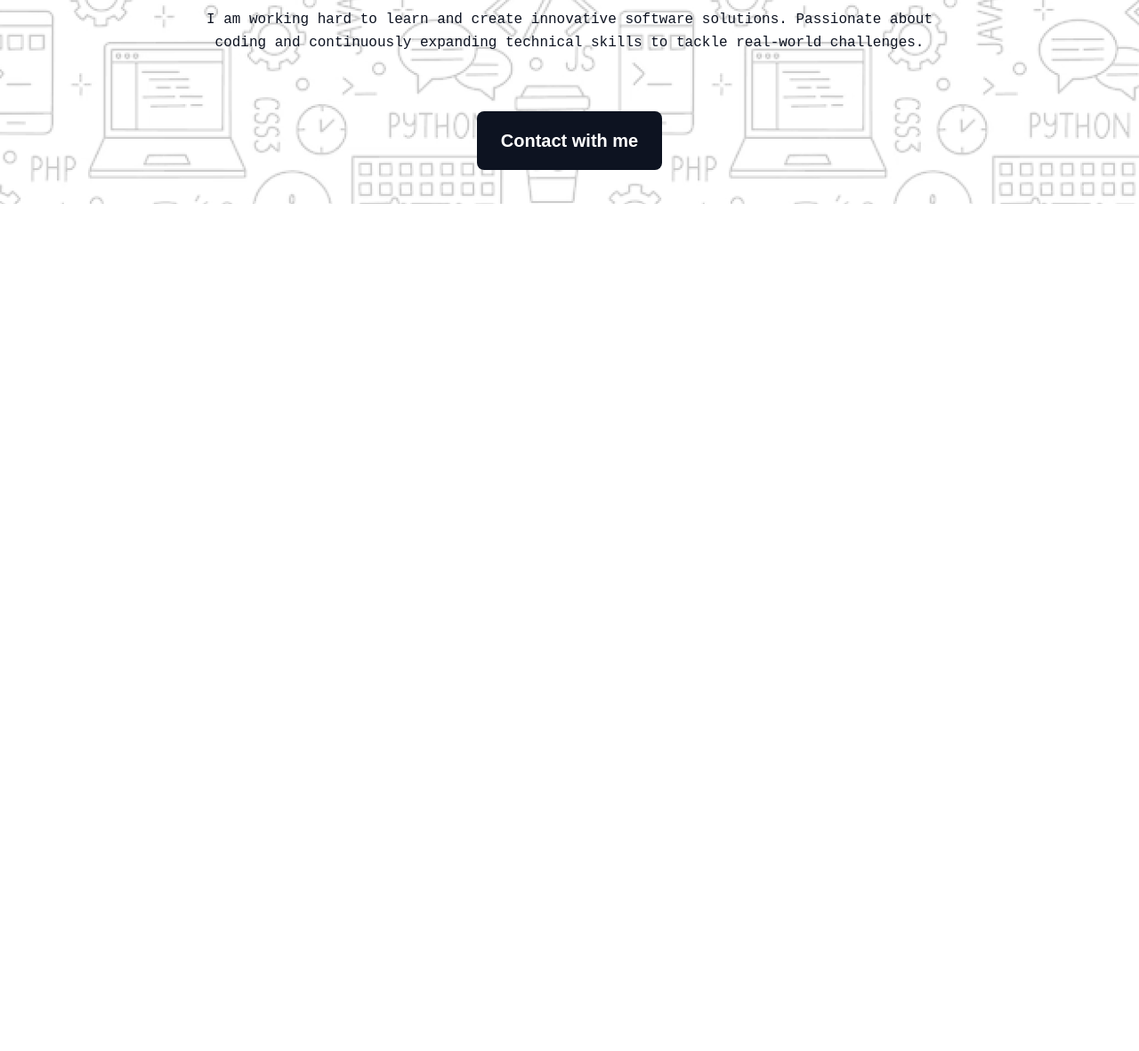
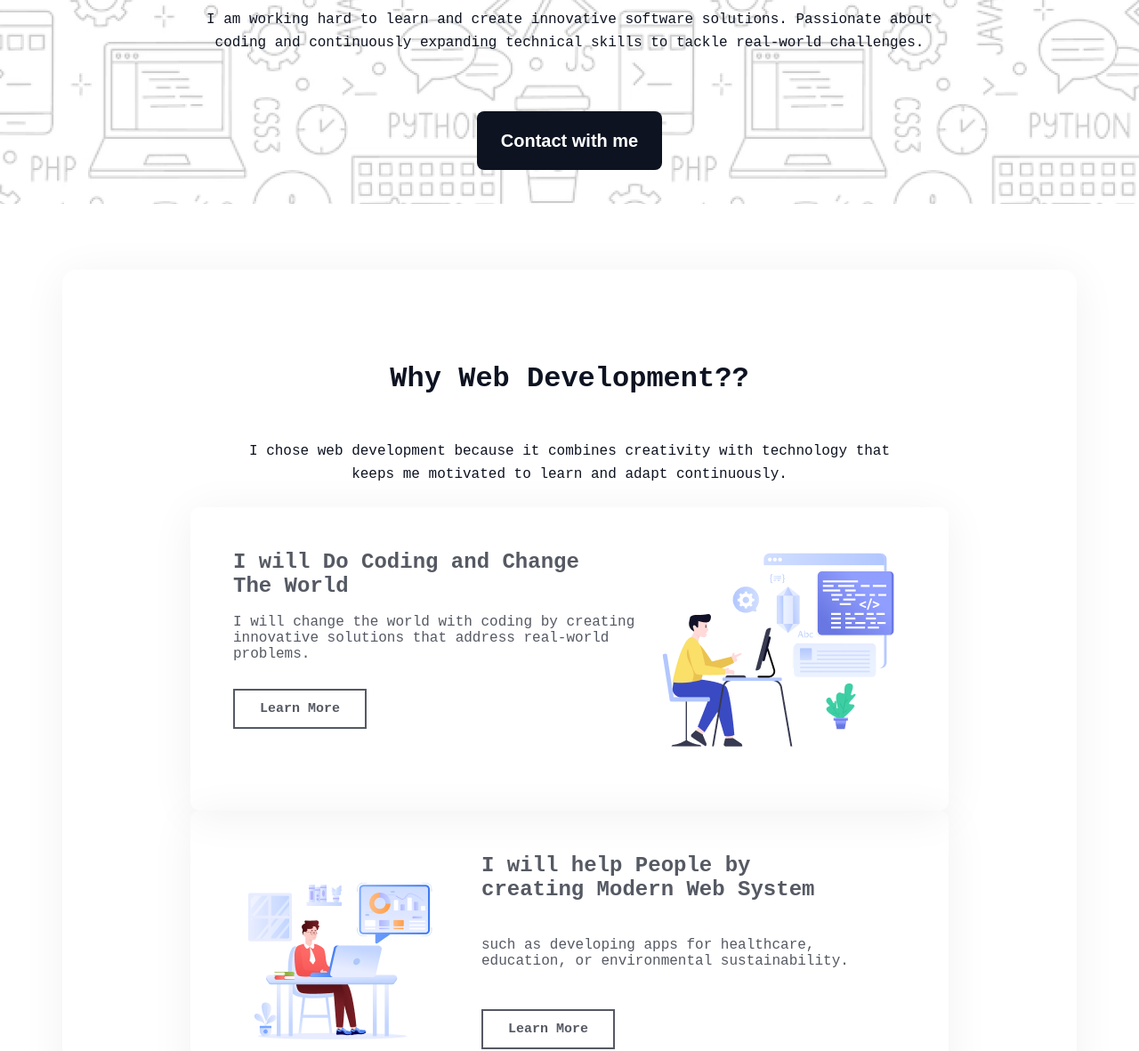
Before and after one commit to rabiyarumi/assignment-1, a plain HTML site: page index.html in a window 1280 px wide. Shown: the part 581-1762 px from the top of the page at 89% size. Before the commit the page ends 810 px from the top, so only its background shows below. Drawn offline with Linux system fonts and the light colour scheme; a web font is replaced by a local one.

Commit message:
added first section

```diff
--- a/index.html
+++ b/index.html
@@ -24,13 +24,63 @@
                 <button class="btn">Contact with me</button>
             </div>
         </div>
+        <!-- banner section ends here -->
+    </header>
+    <main>
+        <!-- reason of choosing web devlopmen section start here -->
+         <section class="section-1">
+            <div class="section-1-container">
+                <div class="section-header-container">
+                    <h1 class="section-header">Why Web Development??</h1>
+                    <p class="section-description">I chose web development because it combines creativity with technology that keeps me motivated to learn and adapt continuously. </p>
+                </div>
+                <div class="section-content-container">
+                    <div class="section-1-content">
+                        <h2 class="section-1-content-header">
+                            I will Do Coding and Change The World
+                        </h2>
+                        <p class="section-1-content-description">
+                            I will change the world with coding by creating innovative solutions that address real-world problems.
+                        </p>
+                        <a href="">Learn More</a>
+                    </div>
+                    <div class="section-1-img-container">
+                        <img src="./assets/section-1.png" alt="">
+                    </div>
+                </div>
+                <div class="section-content-container">
+                    <div class="section-1-img-container">
+                        <img src="./assets/section-2.png" alt="">
+                    </div>
+                    <div class="section-1-content">
+                        <h2 class="section-1-content-header">
+                            I will help People by creating Modern Web System
+                        </h2>
+                        <p class="section-2-content-description">
+                            such as developing apps for healthcare, education, or environmental sustainability.
+                        </p>
+                        <a href="">Learn More</a>
+                    </div>
+                </div>
+                <div class="section-content-container">
+                    <div class="section-1-content">
+                        <h2 class="section-1-content-header">
+                            I will Do Coding and Change The World
+                        </h2>
+                        <p class="section-1-content-description">
+                            I will change the world with coding by creating innovative solutions that address real-world problems.
+                        </p>
+                        <a href="">Learn More</a>
+                    </div>
+                    <div class="section-1-img-container">
+                        <img src="./assets/section-3.png" alt="">
+                    </div>
+                </div>
+            </div>
+         </section>
 
-        <!-- banner section ends here -->
-
-
-
-    </header>
-    <main></main>
+        <!-- reason of choosing web devlopmen section end here -->
+    </main>
     <footer></footer>
 
 </body>
--- a/styles/style.css
+++ b/styles/style.css
@@ -95,3 +95,120 @@ body {
 }
 
 /* banner section ends here */
+
+/* section-1 starts here */
+
+.section-1 {
+   max-width: 1140px;
+   display: flex;
+   flex-direction: column;
+   justify-content: center;
+   align-items: center;
+   margin: 0 auto;
+   margin-top: 74px;
+   padding: 80px 97px;
+   gap: 48px;
+   border-radius: 16px;
+    /* background: rgba(13, 19, 33, 0.02); */
+    box-shadow: 0px 6px 50px 0px rgba(0, 0, 0, 0.06);
+
+}
+
+.section-header-container {
+    display: flex;
+    flex-direction: column;
+    justify-content: center;
+    align-items: center;
+
+}
+.section-header {
+    width: 852px;
+    height: 39px;
+    color: rgb(13, 19, 33);
+    font-size: 32px;
+    font-weight: 800;
+    line-height: 37px;
+    letter-spacing: 0%;
+    text-align: center;
+    margin: 24px 0px;
+}
+.section-description {
+    width: 852px;
+    height: 52px;
+    margin: 24px 0px;
+    color: rgb(13, 19, 33);
+    font-size: 16px;
+    font-weight: 400;
+    line-height: 26px;
+    letter-spacing: 0%;
+    text-align: center;
+    padding-left: 48px;
+    padding-right: 48px;
+}
+.section-content-container {
+    display: flex;
+    justify-content: space-between;
+    padding:48px ;
+    box-shadow: 20px 20px 20%;
+    box-shadow: 0px 6px 50px 0px rgba(0, 0, 0, 0.06);
+    border-radius: 10px;
+
+
+}
+.section-1-content {
+    width: 477px;
+    height: 220px;
+    display: flex;
+    flex-direction: column;
+    justify-content: flex-start;
+    align-items: flex-start;
+
+
+
+}
+.section-1-content-header {
+    width: 390px;
+    height: 72px;
+    color: rgba(13, 19, 33, 0.7);
+    font-size: 24px;
+    font-weight: 700;
+    text-align: left;
+
+}
+.section-1-content-description {
+    width: 468px;
+    height: 52px;
+    color: rgba(13, 19, 33, 0.7);
+    font-size: 16px;
+    font-weight: 400;
+    text-align: left;
+
+}
+.section-1-content a {
+    width: 150px;
+    height: 45px;
+    color: rgba(13, 19, 33, 0.7);
+    font-size: 15px;
+    font-weight: 600;
+    text-align: center;
+    margin-top: 32px;
+    padding: 12px 20px 12px 20px;
+    border: 2px solid rgba(13, 19, 33, 0.7);
+    text-decoration: none;
+
+}
+.section-1-img-container {
+
+
+}
+.section-2-content-description {
+    width: 468px;
+    height: 52px;
+    color: rgba(13, 19, 33, 0.7);
+    font-size: 16px;
+    font-weight: 400;
+    text-align: left;
+    margin-top: 25px;
+
+}
+/* section-1 ends here */
```
Also changed, not shown: assets/section-1.png (renamed from assets/Layer_1.png), assets/section-2.png (renamed from assets/Group 3.png), assets/section-3.png (renamed from assets/Group 4.png).
